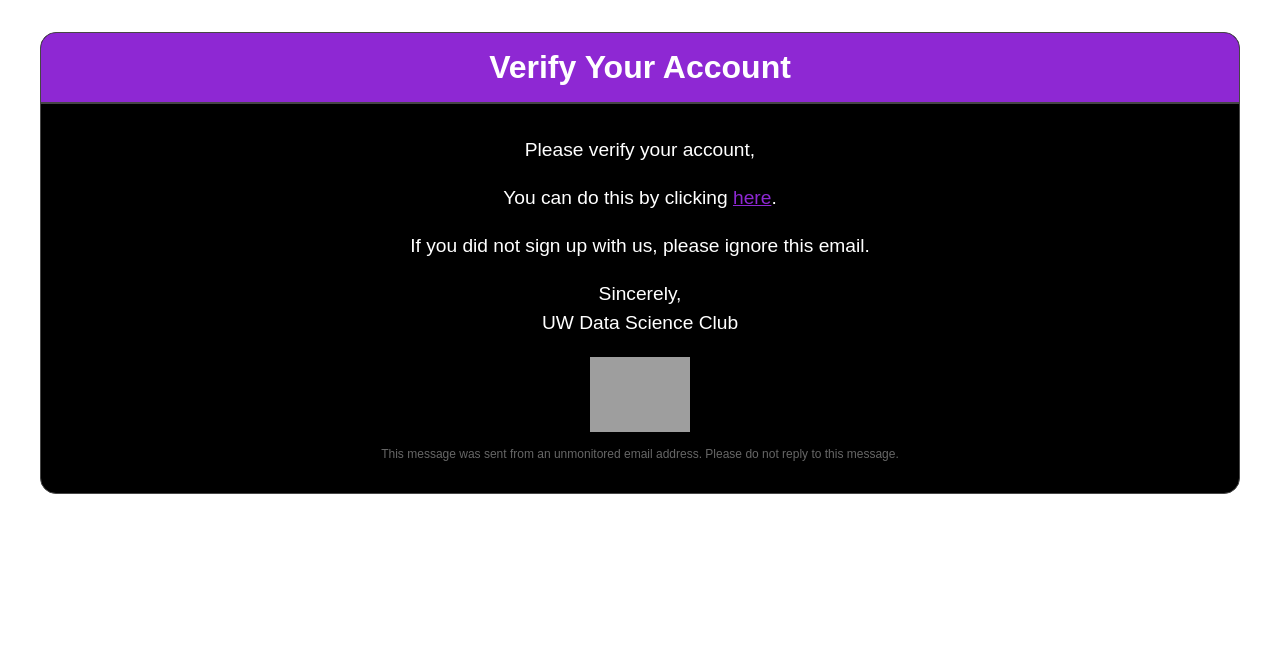
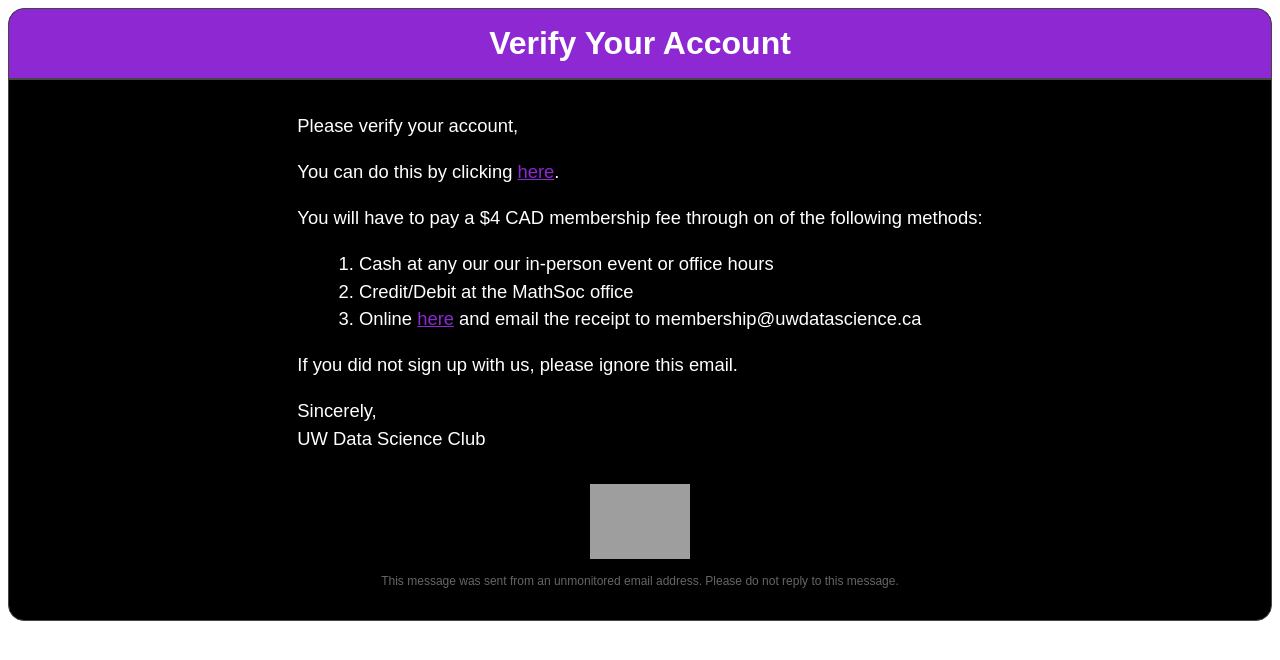
Before and after one commit to uw-datasci/uwdsc-website-server, a website: page emailHtml/verification.html in a window 1280 px wide. Drawn offline with Linux system fonts and the light colour scheme; grey boxes are pictures that could not be loaded.

Commit message:
email change

```diff
--- a/emailHtml/verification.html
+++ b/emailHtml/verification.html
@@ -6,13 +6,19 @@
     <title>Verify Your Account</title>
 </head>
 <body style="font-family: Arial, Helvetica, sans-serif; padding: 0; background-color: white">
-    <div style="background-color: black; overflow: hidden; border-radius: 1rem; margin: 2rem; border: 1px solid rgb(70, 70, 70);">
+    <div style="background-color: black; overflow: hidden; border-radius: 1rem; border: 1px solid rgb(70, 70, 70);">
         <div style="color: white; background: #8e28d3; text-align: center; border-bottom: 2px solid rgb(70, 70, 70);"">
             <h1 style="margin: 0px; padding: 1rem;">Verify Your Account</h1>
         </div>
-        <div style="font-size: larger; align-items: center; color: white; line-height: 1.5; text-align: center; margin-top: 2rem;">
+        <div style="font-size: 115%; width: fit-content; align-items: center; color: white; line-height: 1.5; text-align: left; margin: 2rem auto; padding: 0 2rem;">
             <p>Please verify your account, <strong><custom-email></strong></p>
-            <p>You can do this by clicking <a href="<custom-link>" style="color: #8e28d3;">here</a>.</p>
+            <p>You can do this by clicking <a href="<custom-link>" style="color: #8e28d3;" target="_blank">here</a>.</p>
+            <p>You will have to pay a $4 CAD membership fee through on of the following methods:</p>
+            <p style="padding: 0 6%;">
+                1. Cash at any our our in-person event or office hours
+                <br/>2. Credit/Debit at the MathSoc office
+                <br/>3. Online <a href="https://wusa.ca/product/uw-data-science-club-membership/" style="color: #8e28d3;" target="_blank">here</a> and email the receipt to membership@uwdatascience.ca
+            </p>
             <p>If you did not sign up with us, please ignore this email.</p>
             <p>Sincerely,<br>UW Data Science Club</p>
         </div>
```
Also changed, not shown: emailHtml/forgotpassword.html (+4 -4 lines).
